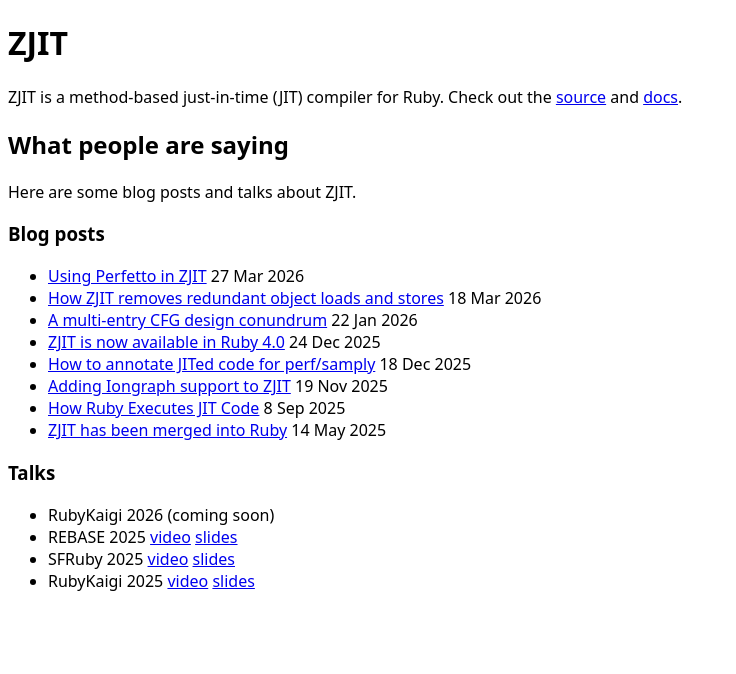
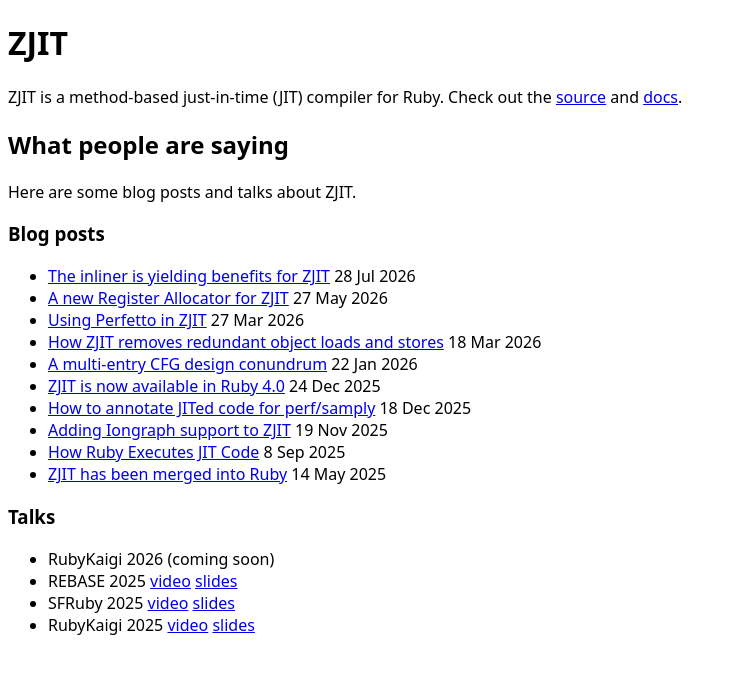
Before and after one commit to Shopify/zjit-website, a Jekyll site: the page built from index.md, in a window 1280 px wide. Shown: the top 674 px of the page, without its empty margins (0-736 px from the left). Built offline with Jekyll 4.4.1, drawn with Linux system fonts in a browser that asks for light colours.

Commit message:
Add more posts

```diff
--- a/index.md
+++ b/index.md
@@ -12,6 +12,8 @@ Here are some blog posts and talks about ZJIT.
 
 ### Blog posts
 
+* [The inliner is yielding benefits for ZJIT](https://railsatscale.com/2026-07-28-the-inliner-is-yielding-benefits/) <span class="post-date">28 Jul 2026</span>
+* [A new Register Allocator for ZJIT](https://railsatscale.com/2026-05-27-a-new-register-allocator-for-zjit/) <span class="post-date">27 May 2026</span>
 * [Using Perfetto in ZJIT](https://railsatscale.com/2026-03-27-using-perfetto-in-zjit/) <span class="post-date">27 Mar 2026</span>
 * [How ZJIT removes redundant object loads and stores](https://railsatscale.com/2026-03-18-how-zjit-removes-redundant-object-loads-and-stores/) <span class="post-date">18 Mar 2026</span>
 * [A multi-entry CFG design conundrum](https://bernsteinbear.com/blog/multiple-entry/) <span class="post-date">22 Jan 2026</span>
```
